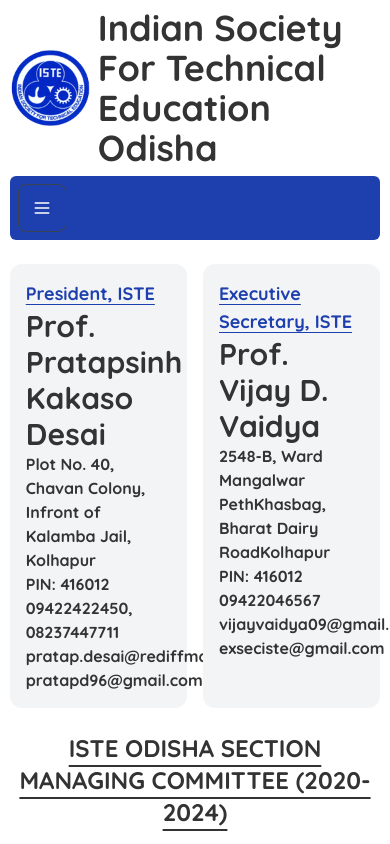
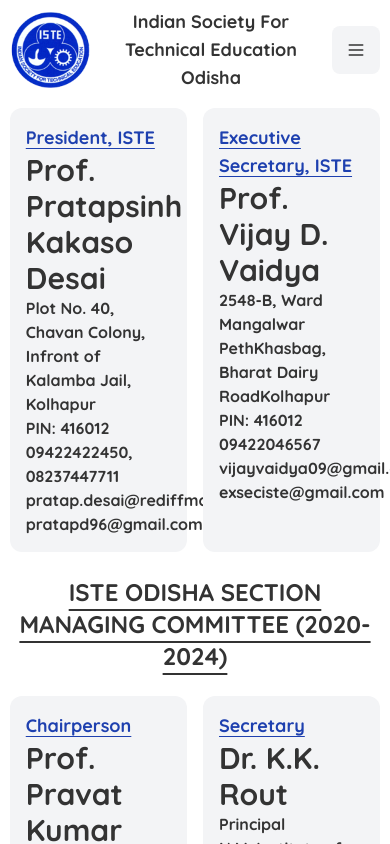
Before and after one commit to DineshRout779/iste-odisha, a Next.js app: page /committee in a window 390 px wide. Shown: the top 844 px of the page. Built offline with nearby package versions, Linux system fonts and the light colour scheme.

Commit message:
style: button position changed

```diff
--- a/components/navbar/Navbar.js
+++ b/components/navbar/Navbar.js
@@ -10,7 +10,7 @@
   const [isMenuOpen, setIsMenuOpen] = useState(false);
 
   let menuClass = isMenuOpen
-    ? 'flex justify-center flex-col md:flex-row gap-1 md:gap-4'
+    ? 'flex justify-center flex-col md:flex-row gap-1 md:gap-4 bg-blue-800 p-4 md:p-2 my-2 rounded-md text-white text-lg'
     : 'hidden';
 
   useEffect(() => {
@@ -24,17 +24,15 @@
   return (
     <>
       <div className='container mx-auto max-w-[1200px] py-2 w-[95%]'>
-        <div className='flex items-center gap-2'>
+        <div className='flex items-center justify-between md:justify-start gap-2'>
           <Image src={Logo} alt='' width='80' height='80' />
-          <h1 className='text-4xl font-bold'>
+          <h1 className='text-lg text-center md:text-left md:text-4xl font-bold'>
             Indian Society For Technical Education Odisha
           </h1>
-        </div>
 
-        <div className='flex justify-center flex-col md:flex-row gap-1 md:gap-4 bg-blue-800 p-2 my-2 rounded-md text-white text-lg'>
           <button
             onClick={() => setIsMenuOpen(!isMenuOpen)}
-            className='btn btn-square bg-transparent hover:bg-blue-900 md:hidden'
+            className='btn btn-square bg-gray-100 hover:bg-gray-300 md:hidden border-none'
           >
             <svg
               xmlns='http://www.w3.org/2000/svg'
@@ -43,7 +41,7 @@
               className='inline-block w-5 h-5 stroke-current'
             >
               <path
-                color='white'
+                color='#333'
                 strokeLinecap='round'
                 strokeLinejoin='round'
                 strokeWidth='2'
@@ -51,6 +49,7 @@
               ></path>
             </svg>
           </button>
+        </div>
 
         <div className={menuClass}>
           <Link
@@ -99,7 +98,6 @@
           <p className='nav-menu cursor-pointer p-1'>Contact Us</p>
         </div>
       </div>
-      </div>
     </>
   );
 };
--- a/src/pages/index.js
+++ b/src/pages/index.js
@@ -14,11 +14,11 @@
           <Image
             src={HeroBanner.src}
             alt='hero banner'
-            className='h-96 w-full object-cover rounded-md'
+            className='h-[360px] w-full object-cover rounded-md'
             width={'1000'}
-            height='400'
+            height='360'
           />
-          <div className='grid grid-cols-2 gap-16 my-4'>
+          <div className='grid grid-cols-1 md:grid-cols-2 gap-16 my-4'>
             <div className='bg-gray-100 p-4 rounded-xl'>
               <h2 className='text-2xl font-bold'>About Us</h2>
               <p className=''>
@@ -42,17 +42,19 @@
               />
             </div>
             <div className='bg-gray-100 p-4 rounded-xl'>
-              <div className='flex gap-8 items-center'>
+              <div className='flex gap-4 md:gap-8 items-center'>
                 <Image
                   src={ChairpersonPic.src}
                   alt="Prof P K Parhi's photo"
-                  className='h-44 w-auto object-cover rounded-md'
+                  className='h-20 md:h-36 w-auto object-cover rounded-md'
                   width={'100'}
                   height='100'
                 />
                 <div>
-                  <h2 className='text-xl font-bold'>Chairperson</h2>
-                  <h2 className='text-5xl font-bold mt-4'>Prof P K Parhi</h2>
+                  <h2 className='text-sm font-bold'>Chairperson</h2>
+                  <h2 className='text-xl md:text-2xl lg:text-3xl font-bold mt-4'>
+                    Prof P K Parhi
+                  </h2>
                 </div>
               </div>
               <p className='mt-4'>
```
Lines whose indentation alone changed are shown as unchanged.
